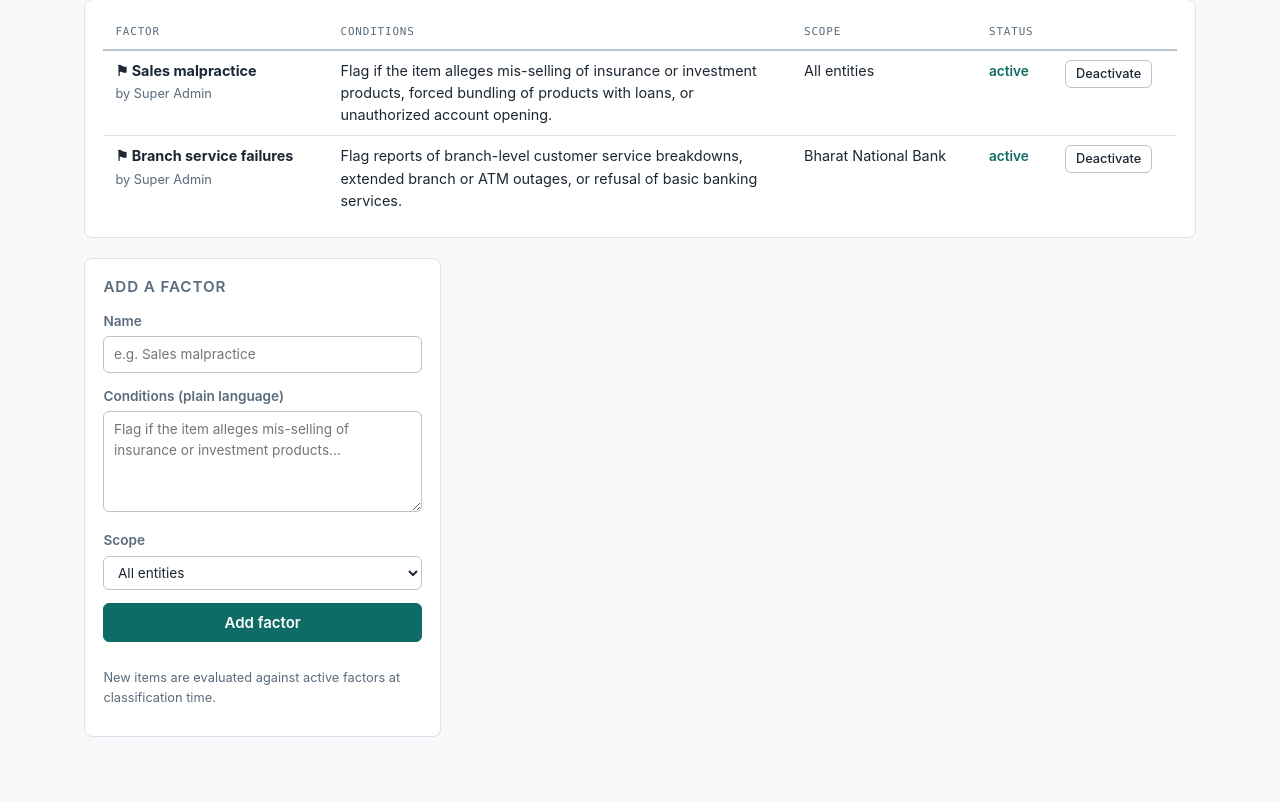
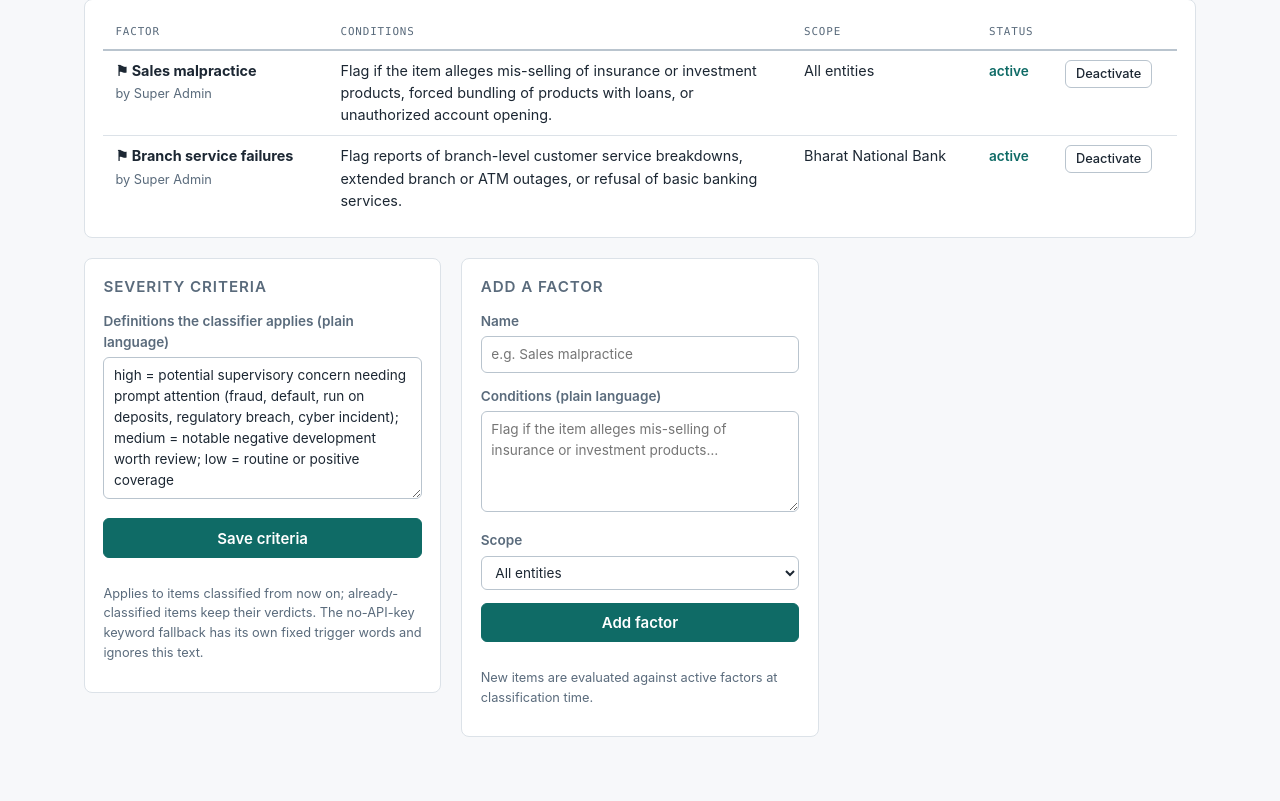
Before and after one commit to anuragbnohar/Suchak, a FastAPI app: page /factors in a window 1280 px wide. Shown: the part 158-959 px from the top of the page. Run offline with FastAPI, Linux system fonts and the light colour scheme; the visitor is signed in with stand-in values (Sample User, id 1); data comes from the database, SQL or seed files in the repository; data that the repository does not hold is empty.

Commit message:
Let reviewers correct severity; make severity criteria editable policy
Severity drove queue order, flags and dashboards, but reviewers could
not correct it and its definitions were hardcoded in the prompt. Both
gaps closed:

- The review form gains a severity field. A reviewer's correction is
  stored alongside the classifier's verdict, never over it: an effective
  severity (COALESCE(review_severity, severity)) now drives queue
  ranking, row accents, chips, dashboard tiles and the cross-entity
  overview, while the model's original stays on the audit line and the
  item page names the disagreement. Corrections also flow into the
  learning loop -- retrieved precedents carry the reviewer's severity, so
  the classifier is steered by human judgments, not just its own.

- The high/medium/low definitions move from code into a settings table,
  edited by the super admin on the Factors page and injected into the
  classification prompt at run time. Leads and members see the current
  criteria read-only. Changes apply to items classified from then on;
  existing verdicts are not rewritten. The keyword fallback keeps its own
  fixed trigger words and is labelled as such in the UI.

Also: settings key/value table, review_severity migration for existing
databases, a seeded review demonstrating a correction, and invalid
severity values rejected at the boundary.

Co-Authored-By: Claude Fable 5 <noreply@anthropic.com>
Claude-Session: https://claude.ai/code/session_012Jfaecm5wbpqp6Q6ELhSuq

```diff
--- a/app/db.py
+++ b/app/db.py
@@ -63,6 +63,7 @@ CREATE TABLE IF NOT EXISTS items (
     reviewed_by       INTEGER REFERENCES users(id),
     reviewed_at       TEXT,
     review_relevant   INTEGER,
+    review_severity   TEXT,
     review_risk_areas TEXT,
     review_actionable INTEGER,
     review_action     TEXT,
@@ -93,6 +94,14 @@ CREATE TABLE IF NOT EXISTS factors (
     created_at TEXT NOT NULL DEFAULT (datetime('now'))
 );
 
+-- small key/value store for policy text editable in the admin UI
+CREATE TABLE IF NOT EXISTS settings (
+    key        TEXT PRIMARY KEY,
+    value      TEXT NOT NULL,
+    updated_at TEXT NOT NULL DEFAULT (datetime('now')),
+    updated_by INTEGER REFERENCES users(id)
+);
+
 CREATE TABLE IF NOT EXISTS fetch_log (
     id        INTEGER PRIMARY KEY,
     ran_at    TEXT NOT NULL DEFAULT (datetime('now')),
@@ -121,6 +130,7 @@ MIGRATIONS = [
     ("items", "gate_reason", "TEXT"),
     ("items", "source_type", "TEXT NOT NULL DEFAULT 'news'"),
     ("entities", "x_handle", "TEXT"),
+    ("items", "review_severity", "TEXT"),
 ]
 
 
@@ -142,6 +152,21 @@ def init_db() -> None:
         con.close()
 
 
+def get_setting(db: sqlite3.Connection, key: str, default: str) -> str:
+    row = db.execute("SELECT value FROM settings WHERE key = ?", (key,)).fetchone()
+    return row["value"] if row else default
+
+
+def set_setting(db: sqlite3.Connection, key: str, value: str, user_id: int) -> None:
+    db.execute(
+        "INSERT INTO settings (key, value, updated_by) VALUES (?,?,?)"
+        " ON CONFLICT(key) DO UPDATE SET value=excluded.value,"
+        " updated_at=datetime('now'), updated_by=excluded.updated_by",
+        (key, value, user_id),
+    )
+    db.commit()
+
+
 def q(db: sqlite3.Connection, sql: str, params=()) -> list[sqlite3.Row]:
     return db.execute(sql, params).fetchall()
 
--- a/app/main.py
+++ b/app/main.py
@@ -17,8 +17,9 @@ from starlette.middleware.sessions import SessionMiddleware
 
 from . import taxonomy
 from .auth import get_user, require_login, require_role, verify_password
-from .classify import similar_reviewed, suggest_action
-from .db import connect, init_db, one, q, x
+from .classify import (DEFAULT_SEVERITY_DEFS, SEVERITY_DEFS_KEY,
+                       similar_reviewed, suggest_action)
+from .db import connect, get_setting, init_db, one, q, set_setting, x
 from .ingest import run_cycle
 from .seed import seed_if_empty
 
@@ -115,6 +116,8 @@ def prep_item(row) -> dict:
     d["actionability_label"] = taxonomy.ACTIONABILITY_LABELS.get(
         d.get("actionability") or "", d.get("actionability") or "")
     d["source_type_label"] = taxonomy.SOURCE_TYPE_LABELS.get(d.get("source_type") or "news")
+    # a reviewer's severity correction wins over the classifier's verdict
+    d["severity_shown"] = d.get("review_severity") or d.get("severity") or "low"
     return d
 
 
@@ -205,7 +208,8 @@ def queue(request: Request):
             " (SELECT COUNT(*) FROM item_sources s WHERE s.item_id = i.id) AS extra_sources"
             " FROM items i LEFT JOIN users u ON u.id = i.reviewed_by"
             f" WHERE {' AND '.join(where)}"
-            " ORDER BY CASE i.severity WHEN 'high' THEN 0 WHEN 'medium' THEN 1 ELSE 2 END,"
+            " ORDER BY CASE COALESCE(i.review_severity, i.severity)"
+            "   WHEN 'high' THEN 0 WHEN 'medium' THEN 1 ELSE 2 END,"
             " CASE i.actionability WHEN 'action_recommended' THEN 0"
             "   WHEN 'review_recommended' THEN 1 ELSE 2 END,"
             " i.relevance DESC, i.published_at DESC LIMIT 200",
@@ -266,6 +270,9 @@ async def item_review(request: Request, item_id: int):
 
         relevant = 1 if form.get("relevant") == "yes" else 0
         actionable = 1 if form.get("actionable") == "yes" else 0
+        severity = form.get("severity")
+        if severity not in taxonomy.SEVERITIES:
+            severity = None
         risk_areas = [a for a in form.getlist("risk_areas") if a in taxonomy.RISK_AREAS]
         action = form.get("action") or None
         if action not in taxonomy.ACTIONS:
@@ -273,10 +280,10 @@ async def item_review(request: Request, item_id: int):
         status = "reviewed" if relevant else "dismissed"
 
         x(db, "UPDATE items SET status=?, reviewed_by=?, reviewed_at=?, review_relevant=?,"
-              " review_risk_areas=?, review_actionable=?, review_action=?, review_notes=?"
-              " WHERE id=?",
+              " review_severity=?, review_risk_areas=?, review_actionable=?, review_action=?,"
+              " review_notes=? WHERE id=?",
           (status, user["id"], datetime.now(timezone.utc).isoformat(timespec="seconds"),
-           relevant, json.dumps(risk_areas), actionable, action,
+           relevant, severity, json.dumps(risk_areas), actionable, action,
            (form.get("notes") or "").strip() or None, item_id))
     finally:
         db.close()
@@ -296,7 +303,7 @@ def _entity_stats(db, entity_id: int, days: int = 14) -> dict:
     for it in rows:
         for a in it["risk_areas"]:
             by_risk[a] += 1
-        by_sev[it["severity"] or "low"] += 1
+        by_sev[it["severity_shown"]] += 1
         for f in it["factor_matches"]:
             by_factor[f] += 1
         for rel in it["relationships"]:
@@ -316,7 +323,8 @@ def _entity_stats(db, entity_id: int, days: int = 14) -> dict:
                          " status IN ('new','classified') AND gated_out = 0",
                      (entity_id,))["n"]
     high_recent = [prep_item(r) for r in q(
-        db, "SELECT * FROM items WHERE entity_id=? AND severity='high' AND published_at >= ?"
+        db, "SELECT * FROM items WHERE entity_id=?"
+            " AND COALESCE(review_severity, severity)='high' AND published_at >= ?"
             " AND gated_out = 0 ORDER BY published_at DESC LIMIT 6", (entity_id, since))]
 
     return {
@@ -372,7 +380,7 @@ def overview(request: Request):
             rows.append({
                 "entity": e,
                 "total7": len(items),
-                "high7": sum(1 for it in items if it["severity"] == "high"),
+                "high7": sum(1 for it in items if it["severity_shown"] == "high"),
                 "open": open_count,
                 "top_risk": top_risk[0][0] if top_risk else "—",
                 "last": last,
@@ -400,7 +408,9 @@ def factors_page(request: Request):
                          " LEFT JOIN users u ON u.id = f.created_by"
                          " WHERE f.entity_id IS NULL OR f.entity_id = ?"
                          " ORDER BY f.entity_id IS NULL DESC, f.name", (user["entity_id"],))
-        return render(request, "factors.html", user=user, factors=rows)
+        severity_defs = get_setting(db, SEVERITY_DEFS_KEY, DEFAULT_SEVERITY_DEFS)
+        return render(request, "factors.html", user=user, factors=rows,
+                      severity_defs=severity_defs)
     finally:
         db.close()
 
@@ -426,6 +436,24 @@ async def factors_add(request: Request):
     finally:
         db.close()
     return RedirectResponse("/factors?msg=Factor+added", status_code=303)
+
+
+@app.post("/settings/severity")
+async def settings_severity(request: Request):
+    form = await request.form()
+    db = connect()
+    try:
+        user = require_login(db, request)
+        require_role(user, "superadmin")
+        text = " ".join((form.get("severity_defs") or "").split()).rstrip(".")
+        if not text:
+            raise HTTPException(400, "Severity definitions cannot be empty")
+        set_setting(db, SEVERITY_DEFS_KEY, text, user["id"])
+    finally:
+        db.close()
+    return RedirectResponse(
+        "/factors?msg=Severity+criteria+updated+—+applies+to+new+classifications",
+        status_code=303)
 
 
 @app.post("/factors/{factor_id}/toggle")
--- a/app/seed.py
+++ b/app/seed.py
@@ -72,10 +72,11 @@ DEMO_ITEMS = [
      "Borrowers allege branch staff made purchase of a linked insurance policy a "
      "condition for home-loan disbursal in several districts.",
      "medium", ["Conduct & Consumer Protection"], "review_recommended", "Uttar Pradesh",
-     [], {"user": "rahul", "days_ago": 1.8, "relevant": 1,
+     [], {"user": "rahul", "days_ago": 1.8, "relevant": 1, "severity": "high",
           "risk_areas": ["Conduct & Consumer Protection"], "actionable": 1,
           "action": "Flagged for next inspection",
-          "notes": "Matches Sales malpractice factor; recurring pattern."}),
+          "notes": "Matches Sales malpractice factor; recurring pattern. "
+                   "Raised severity: forced bundling is systemic, not incidental."}),
     (1, 3.0,
      "Bharat National Bank posts steady quarterly results, deposits grow 11%",
      "Finance Daily",
@@ -245,6 +246,7 @@ def seed_if_empty(db) -> bool:
                 "reviewed_by": user_ids[review["user"]],
                 "reviewed_at": _ago(review["days_ago"]),
                 "review_relevant": review["relevant"],
+                "review_severity": review.get("severity"),
                 "review_risk_areas": json.dumps(review["risk_areas"]),
                 "review_actionable": review["actionable"],
                 "review_action": review["action"],
--- a/app/templates/factors.html
+++ b/app/templates/factors.html
@@ -38,6 +38,25 @@
     {% else %}<p class="meta-dim">No factors defined yet.</p>{% endif %}
   </section>
 
+  <section class="panel">
+    <h2>Severity criteria</h2>
+    {% if user.role == 'superadmin' %}
+    <form method="post" action="/settings/severity" class="stack-form">
+      <label>Definitions the classifier applies (plain language)
+        <textarea name="severity_defs" rows="6" required>{{ severity_defs }}</textarea>
+      </label>
+      <button type="submit" class="btn btn-primary">Save criteria</button>
+      <p class="meta-dim small">Applies to items classified from now on; already-classified
+        items keep their verdicts. The no-API-key keyword fallback has its own fixed
+        trigger words and ignores this text.</p>
+    </form>
+    {% else %}
+    <p class="conditions">{{ severity_defs }}.</p>
+    <p class="meta-dim small">Editable by the super admin. Your severity corrections on
+      individual reviews also teach the classifier.</p>
+    {% endif %}
+  </section>
+
   {% if user.role in ('lead','superadmin') %}
   <section class="panel">
     <h2>Add a factor</h2>
--- a/app/templates/queue.html
+++ b/app/templates/queue.html
@@ -44,10 +44,10 @@
 {% if items %}
 <ul class="item-list">
   {% for it in items %}
-  <li class="item-row sev-{{ it.severity or 'low' }}">
+  <li class="item-row sev-{{ it.severity_shown }}">
     <a class="item-link" href="/item/{{ it.id }}">
       <div class="item-top">
-        <span class="sev-chip sev-chip-{{ it.severity or 'low' }}">{{ it.severity or 'low' }}</span>
+        <span class="sev-chip sev-chip-{{ it.severity_shown }}">{{ it.severity_shown }}</span>
         <span class="item-title">{{ it.title }}</span>
         {% if it.source_type_label %}<span class="type-chip">{{ it.source_type_label }}</span>{% endif %}
       </div>
```
Also changed, not shown: app/classify.py (+29 -10 lines), app/templates/item.html (+13 -2 lines), README.md.
